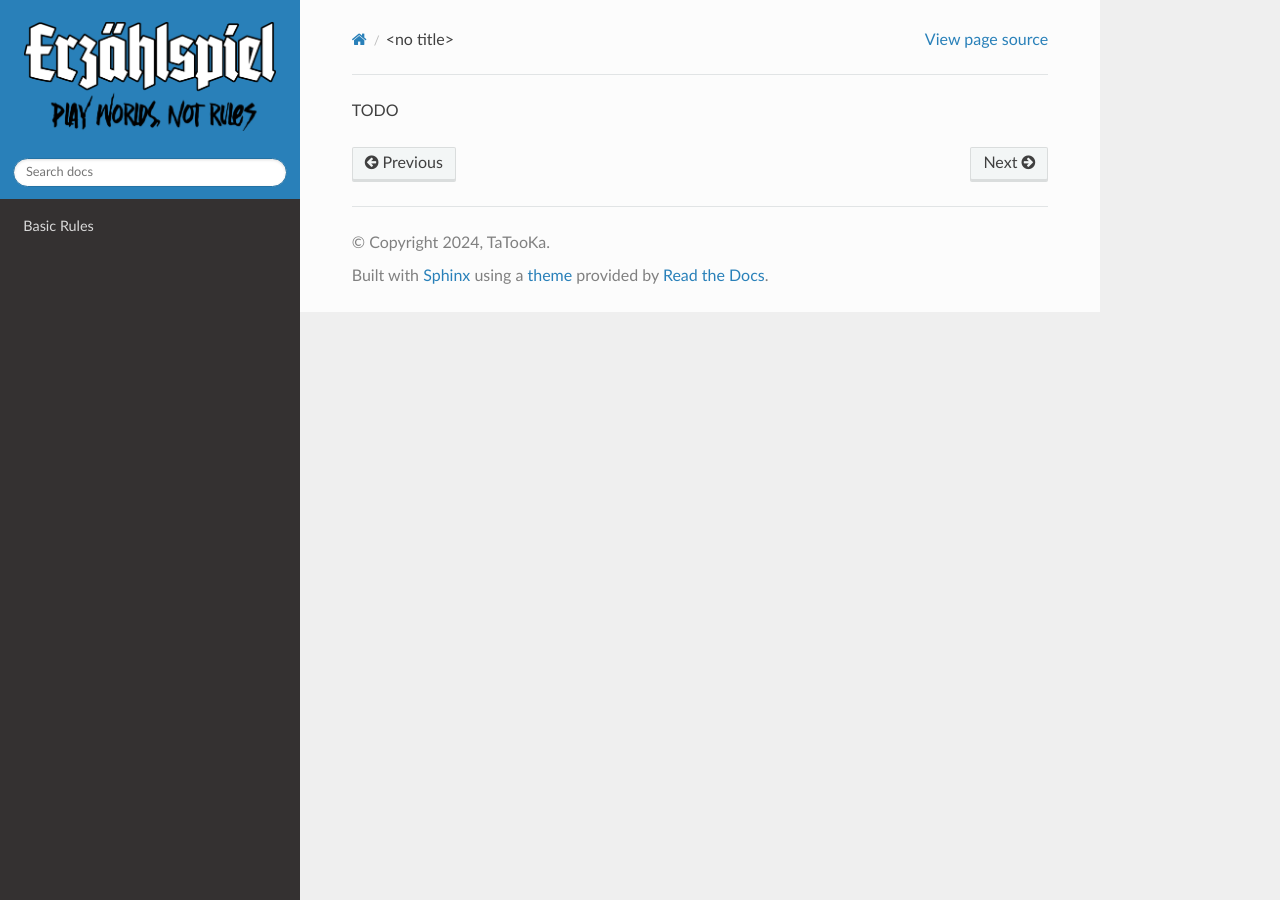
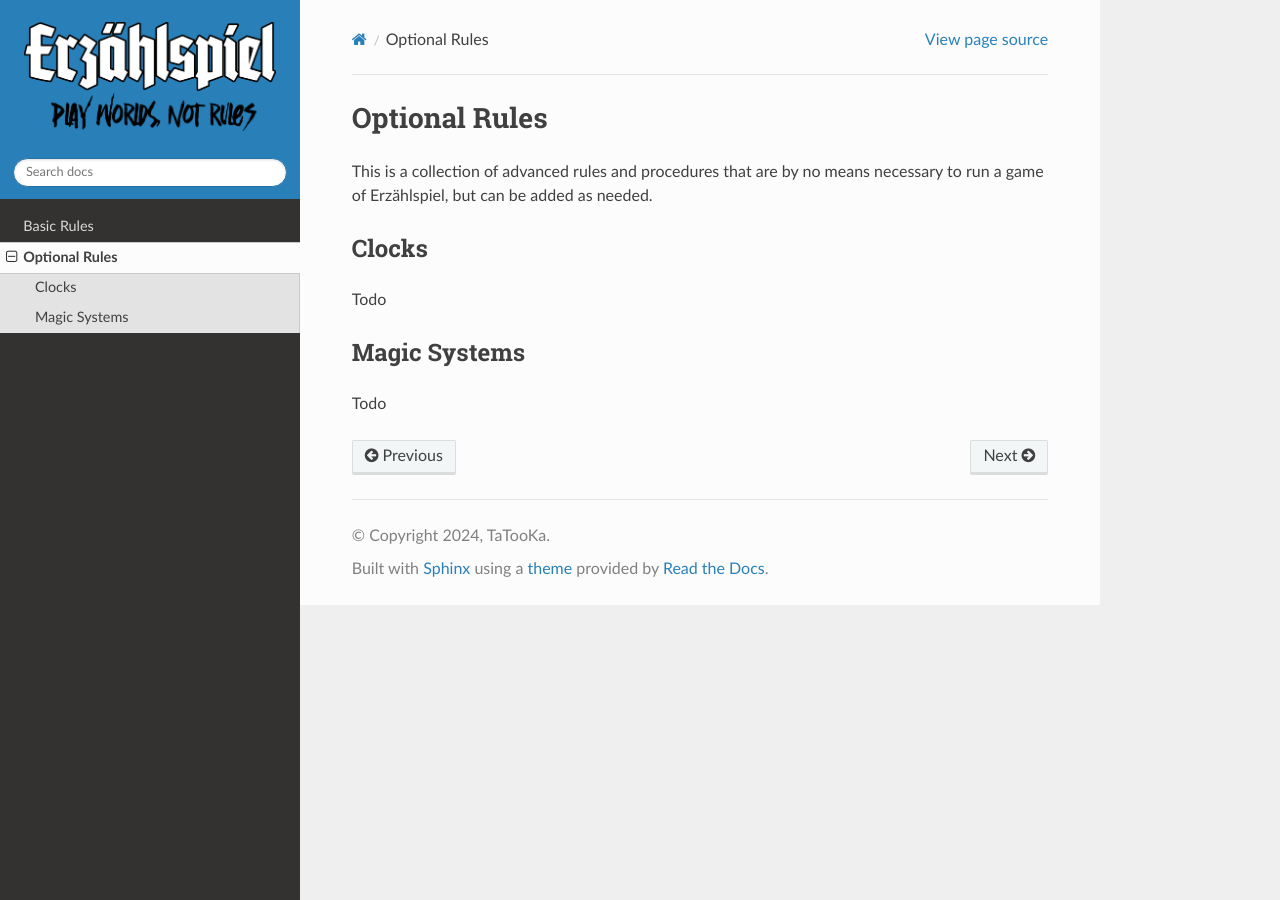
Before and after one commit to TaTooKa/froth, a Sphinx documentation site: the page built from docs/source/pages/optionalrules.rst, in a window 1280 px wide. Built offline with Sphinx 7.4.7 and the Read the Docs theme 3.1.0, drawn with Linux system fonts in a browser that asks for light colours.

Commit message:
Update optionalrules.rst
add rules to optional rules file.

```diff
--- a/docs/source/pages/optionalrules.rst
+++ b/docs/source/pages/optionalrules.rst
@@ -1 +1,14 @@
-TODO
+Optional Rules
+==============
+
+This is a collection of advanced rules and procedures that are by no means necessary to run a game of Erzählspiel, but can be added as needed.
+
+Clocks
+------
+
+Todo
+
+Magic Systems
+-------------
+
+Todo
```
